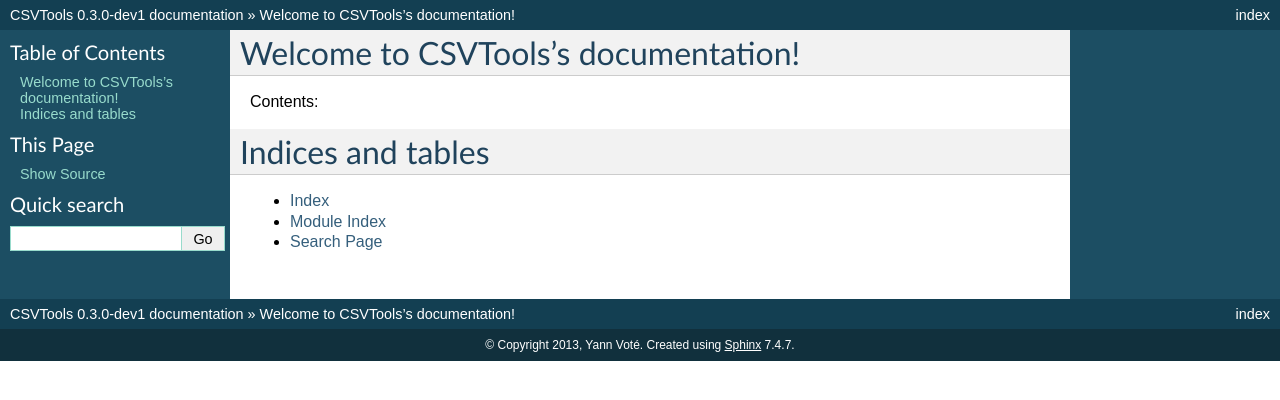
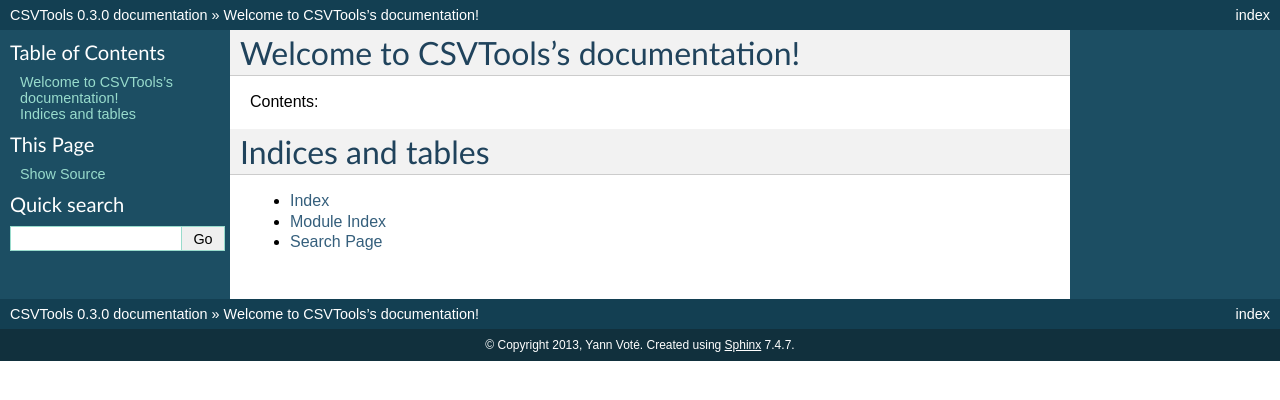
Before and after one commit to ygversil/qgis-plugin-csv-tools, a Sphinx documentation site: the page built from help/source/index.rst, in a window 1280 px wide. Shown: the top 400 px of the page. Built offline with Sphinx 7.4.7, drawn with Linux system fonts in a browser that asks for light colours; formulas are drawn with MathJax 3.

Commit message:
Bump version: 0.3.0-dev1 → 0.3.0

```diff
--- a/help/source/conf.py
+++ b/help/source/conf.py
@@ -48,9 +48,9 @@
 # built documents.
 #
 # The short X.Y version.
-version = '0.3.0-dev1'
+version = '0.3.0'
 # The full version, including alpha/beta/rc tags.
-release = '0.3.0-dev1'
+release = '0.3.0'
 
 # The language for content autogenerated by Sphinx. Refer to documentation
 # for a list of supported languages.
--- a/metadata.txt
+++ b/metadata.txt
@@ -10,7 +10,7 @@
 name=CSV Tools
 qgisMinimumVersion=3.0
 description=Adds new processing algorithms and models that deal with CSV files
-version=0.3.0-dev1
+version=0.3.0
 author=Yann Voté
 email=ygversil@lilo.org
 
```
Also changed, not shown: .bumpversion.cfg.
